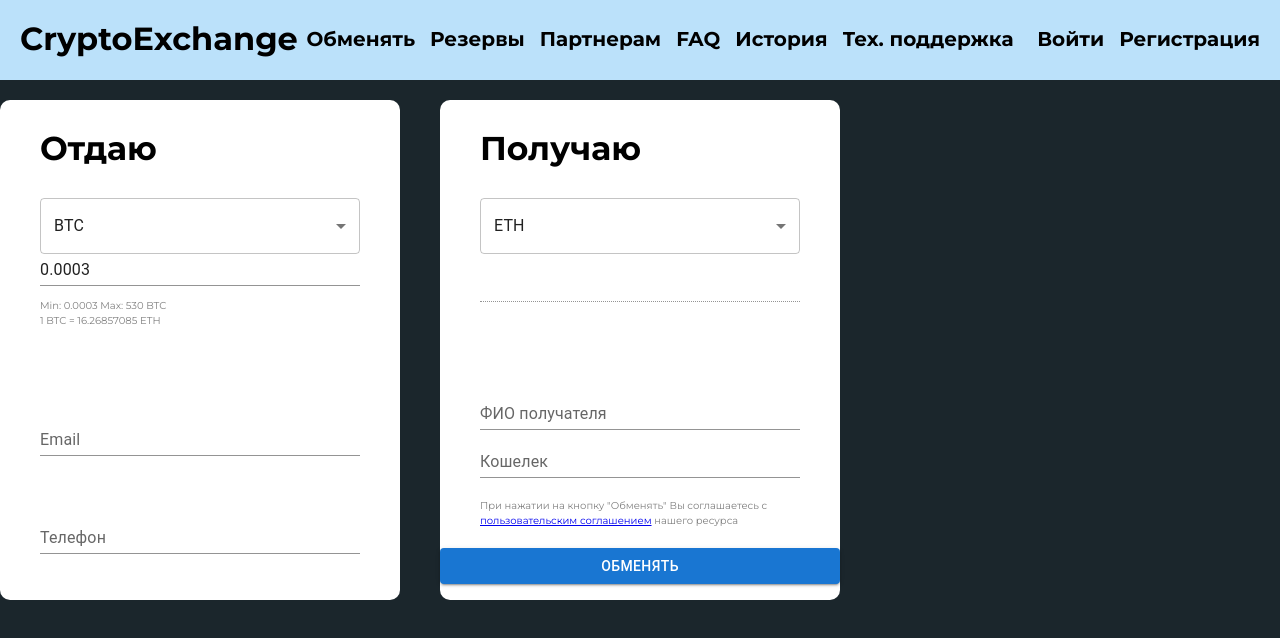
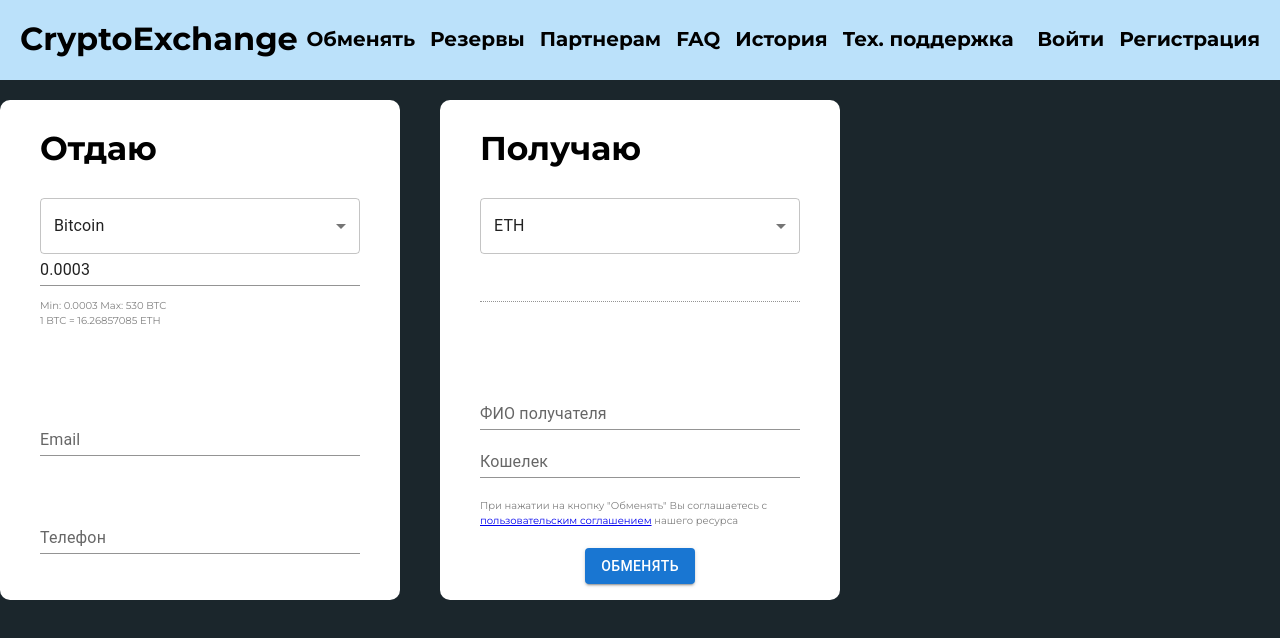
Before and after one commit to hifest/crypto, a React (Create React App) app: page / in a window 1280 px wide. Shown: the top 638 px of the page. Built offline with nearby package versions, Linux system fonts and the light colour scheme; no server answers.

Commit message:
added cryptocurrency

```diff
--- a/src/components/Converter.jsx
+++ b/src/components/Converter.jsx
@@ -22,10 +22,14 @@ export const Converter = () => {
     const [snackbarMessage, setSnackbarMessage] = useState('');
 
     useEffect(() => {
+        submit();
+    }, []);
+
+    useEffect(() => {
         validate();
     }, [currencyFromValue, amountFromValue, currencyToValue]);
 
-    const validate = () => {
+    const confirm = () => {
         if (
             currencyFromValue !== '' &&
             amountFromValue !== '' &&
@@ -35,6 +39,23 @@ export const Converter = () => {
             validateFIO(FIO) &&
             validateWallet(wallet)
         ) {
+            submit();
+        } else {
+            setSnackbarMessage('Please fill in all fields correctly.');
+            setShowSnackbar(true);
+            setTimeout(() => {
+                setShowSnackbar(false);
+                setSnackbarMessage('');
+            }, 5000);
+        }
+    };
+    const validate = () => {
+        if (
+            currencyFromValue !== '' ||
+            amountFromValue !== '' ||
+            currencyToValue !== ''
+        ) {
+            console.log('submit')
             submit();
         } else {
             setSnackbarMessage('Please fill in all fields correctly.');
@@ -143,10 +164,27 @@ export const Converter = () => {
                             labelId="demo-simple-select-standard-label"
                             id="demo-simple-select-standard"
                         >
-                            <MenuItem value="BTC">BTC</MenuItem>
-                            <MenuItem value="ETH">ETH</MenuItem>
-                            <MenuItem value="USD">USD</MenuItem>
-                            <MenuItem value="EUR">EUR</MenuItem>
+                            <MenuItem value="ALGO">Algorand</MenuItem>
+                            <MenuItem value="BTC">Bitcoin</MenuItem>
+                            <MenuItem value="BTG">Bitcoin gold</MenuItem>
+                            <MenuItem value="ADA">Cardano</MenuItem>
+                            <MenuItem value="DASH">Dash</MenuItem>
+                            <MenuItem value="DGB">Digibyte</MenuItem>
+                            <MenuItem value="DOGE">Dogecoin</MenuItem>
+                            <MenuItem value="ETH">Ethereum</MenuItem>
+                            <MenuItem value="LTC">Litecoin</MenuItem>
+                            <MenuItem value="XMR">Monero</MenuItem>
+                            <MenuItem value="MATIC">Polygon</MenuItem>
+                            <MenuItem value="RVN">Ravencoin</MenuItem>
+                            <MenuItem value="XRP">Ripple</MenuItem>
+                            <MenuItem value="SOL">Solana</MenuItem>
+                            <MenuItem value="XLM">Stellar</MenuItem>
+                            <MenuItem value="USDT">Tether</MenuItem>
+                            <MenuItem value="XTZ">Tezos</MenuItem>
+                            <MenuItem value="TRX">Tron</MenuItem>
+                            <MenuItem value="VET">VeChain</MenuItem>
+                            <MenuItem value="ZEC">Zcash</MenuItem>
+
                         </Select>
                     </FormControl>
                     <TextField
@@ -192,6 +230,8 @@ export const Converter = () => {
                             <MenuItem value="ETH">ETH</MenuItem>
                             <MenuItem value="USD">USD</MenuItem>
                             <MenuItem value="EUR">EUR</MenuItem>
+                            <MenuItem value="SOL">SOL</MenuItem>
+
                         </Select>
                     </FormControl>
 
@@ -224,9 +264,11 @@ export const Converter = () => {
                         При нажатии на кнопку "Обменять" Вы соглашаетесь c{' '}
                         <a href="#">пользовательским соглашением</a> нашего ресурса
                     </div>
-                    <Button className="form-btn" variant="contained" onClick={validate}>
-                        Обменять
-                    </Button>
+                    <div className="form-btn-container">
+                        <Button className="form-btn" variant="contained" onClick={confirm}>
+                            Обменять
+                        </Button>
+                    </div>
                 </div>
             </form>
             <Snackbar open={showSnackbar} autoHideDuration={5000} onClose={handleCloseSnackbar}>
--- a/src/scss/mainPage.scss
+++ b/src/scss/mainPage.scss
@@ -48,3 +48,7 @@
   background: #ffffff;
   border-radius: 10px;
 }
+.form-btn-container {
+  display: flex;
+  justify-content: center;
+}
```
